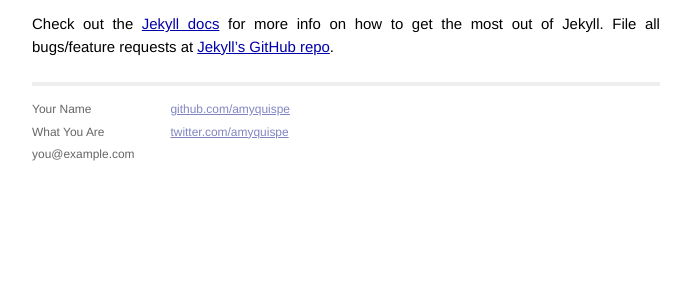
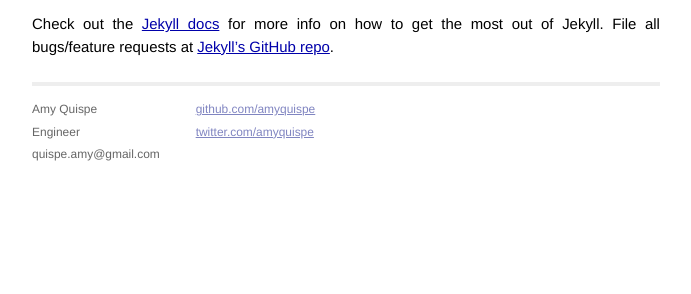
Before and after one commit to alexsg/amyquispe.github.io, a Jekyll site: the page built from _posts/2014-01-25-welcome-to-jekyll.markdown, in a window 1280 px wide. Shown: the part 411-705 px from the top of the page, without its empty margins (294-985 px from the left). Built offline with Jekyll 4.4.1, drawn with Linux system fonts in a browser that asks for light colours; Markdown is read by kramdown in place of the engine named in the settings.

Commit message:
forgot to add my name, email address

```diff
--- a/_layouts/default.html
+++ b/_layouts/default.html
@@ -26,9 +26,9 @@
           <div class="footer">
             <div class="contact">
               <p>
-                Your Name<br />
-                What You Are<br />
-                you@example.com
+                Amy Quispe<br />
+                Engineer<br />
+                quispe.amy@gmail.com
               </p>
             </div>
             <div class="contact">
```
